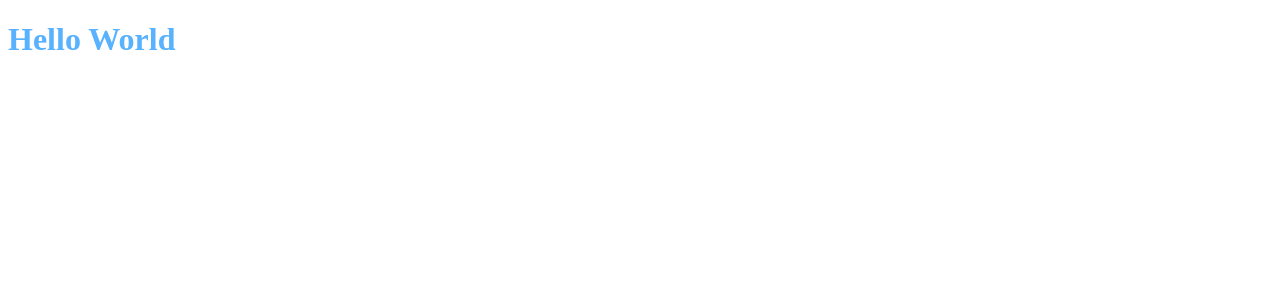
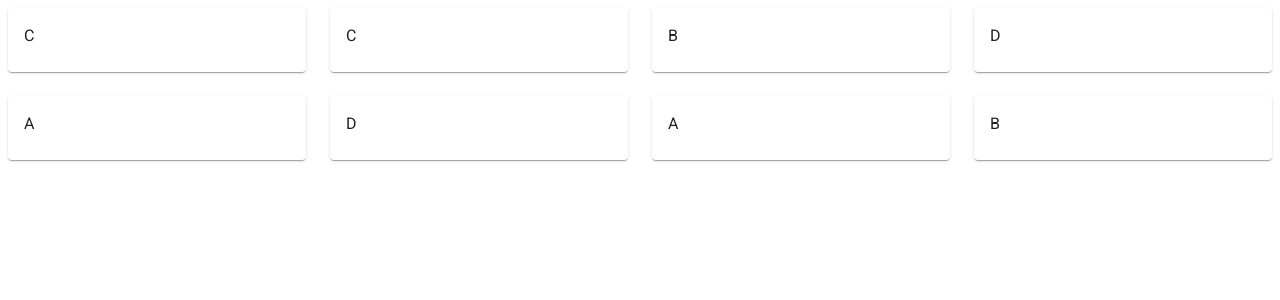
Before and after one commit to mcintyremason/match-game, a React app: page / in a window 1280 px wide. Shown: the top 300 px of the page. Built offline with nearby package versions, Linux system fonts and the light colour scheme.

Commit message:
Dependencies, Board, & MatchCard

```diff
--- a/package.json
+++ b/package.json
@@ -33,8 +33,11 @@
     "@babel/preset-react": "^7.7.4",
     "@babel/preset-typescript": "^7.7.4",
     "@babel/register": "^7.7.4",
+    "@material-ui/core": "^4.9.5",
+    "@material-ui/icons": "^4.9.1",
     "@types/chai": "^4.2.7",
     "@types/enzyme": "^3.10.4",
+    "@types/material-ui": "^0.21.7",
     "@types/mocha": "^5.2.7",
     "@types/react": "^16.9.16",
     "@types/react-dom": "^16.9.4",
@@ -47,6 +50,7 @@
     "html-webpack-plugin": "^3.2.0",
     "ignore-styles": "^5.0.1",
     "jsdom": "^15.2.1",
+    "material-ui": "^0.20.2",
     "mocha": "^6.2.2",
     "node-sass": "^4.13.0",
     "nyc": "^15.0.0",
--- /dev/null
+++ b/src/components/Board/index.tsx
@@ -0,0 +1,57 @@
+import * as React from 'react';
+
+import {
+  Grid
+} from '@material-ui/core';
+
+import MatchCard, { MatchCardType } from '../MatchCard';
+
+type BoardProps = {
+  cards: Array<MatchCardType>
+};
+
+type BoardState = {
+  selectedCard?: string
+} & BoardProps;
+
+class Board extends React.Component<BoardProps, BoardState> {
+  constructor(props: BoardProps) {
+    super(props);
+
+    this.state = {
+      ...props,
+      selectedCard: ''
+    };
+
+    this.selectMatchCard = this.selectMatchCard.bind(this);
+  }
+
+  selectMatchCard = (card: MatchCardType) => {
+    console.log(card);
+
+    this.setState({
+      selectedCard: card.id
+    });
+  }
+
+  render() {
+    const { cards, selectedCard } = this.state;
+
+    return (<Grid container spacing={3}>
+      {cards
+        .sort((a, b) => a.order - b.order)
+        .map(card => (
+        <Grid item xs={6} sm={3} key={card.id}>
+          <MatchCard {... {
+              ...card,
+              selected: selectedCard === card.id
+            }}
+            onClick={() => this.selectMatchCard(card)}
+          />
+        </Grid>
+      ))}
+    </Grid>);
+  }
+}
+
+export default Board;
--- a/src/components/HomePage/index.tsx
+++ b/src/components/HomePage/index.tsx
@@ -1,4 +1,49 @@
 import * as React from 'react';
+
+import Board from '../Board';
+import { MatchCardType } from '../MatchCard';
+
+const cards: Array<MatchCardType> = [{
+    id: '1',
+    value: 'A',
+    order: Math.floor(Math.random() * 4)
+  },
+  {
+    id: '2',
+    value: 'B',
+    order: Math.floor(Math.random() * 4)
+  },
+  {
+    id: '3',
+    value: 'C',
+    order: Math.floor(Math.random() * 4)
+  },
+  {
+    id: '4',
+    value: 'D',
+    order: Math.floor(Math.random() * 4)
+  },
+  {
+    id: '5',
+    value: 'A',
+    order: Math.floor(Math.random() * 4)
+  },
+  {
+    id: '6',
+    value: 'B',
+    order: Math.floor(Math.random() * 4)
+  },
+  {
+    id: '7',
+    value: 'C',
+    order: Math.floor(Math.random() * 4)
+  },
+  {
+    id: '8',
+    value: 'D',
+    order: Math.floor(Math.random() * 4)
+  }
+];
 
 class HomePage extends React.Component<{}, {}> {
   constructor(props: any) {
@@ -7,7 +52,7 @@ class HomePage extends React.Component<{}, {}> {
 
   render() {
     return(
-      <h1>Hello World</h1>
+      <Board {... {cards}}></Board>
     );
   }
 }
--- /dev/null
+++ b/src/components/MatchCard/index.tsx
@@ -0,0 +1,45 @@
+import * as React from 'react';
+
+import { Card, CardContent, Typography } from '@material-ui/core';
+
+export type MatchCardType = {
+  id: string,
+  value: string,
+  order: number,
+  selected?: boolean,
+  onClick?: any
+};
+
+class MatchCard extends React.Component<MatchCardType, MatchCardType> {
+  constructor(props: any) {
+    super(props);
+
+    this.state = {
+      ...props
+    };
+  }
+
+  render() {
+    const {
+      selected
+    } = this.props;
+
+    const {
+      value,
+      onClick
+    } = this.state;
+
+    return (
+      <Card className={`card ${selected ? 'selected' : ''}`} {... { onClick }}>
+        <CardContent>
+          {console.log(selected)}
+          <Typography>
+            {value}
+          </Typography>
+        </CardContent>
+      </Card>
+    );
+  }
+}
+
+export default MatchCard;
--- a/src/index.html
+++ b/src/index.html
@@ -4,7 +4,9 @@
     <meta charset='UTF-8'>
     <meta name='viewport' content='width=device-width, initial-scale=1.0'>
     <meta http-equiv='X-UA-Compatible' content='ie=edge'>
-    <title>React TS</title>
+	<title>React TS</title>
+	<link rel="stylesheet" href="https://fonts.googleapis.com/css?family=Roboto:300,400,500,700&display=swap" />
+    <link rel="stylesheet" href="https://fonts.googleapis.com/icon?family=Material+Icons" />
   </head>
   <body>
     <div id='app'></div>
--- a/src/index.tsx
+++ b/src/index.tsx
@@ -4,11 +4,14 @@ import * as ReactDOM from 'react-dom';
 import './styles/scss/app.scss';
 
 import HomePage from './components/HomePage/index';
+import { MuiThemeProvider } from 'material-ui/styles';
 
 export default class App extends React.Component {
   render() {
     return(
-      <HomePage/>
+      <MuiThemeProvider>
+        <HomePage/>
+      </MuiThemeProvider>
     );
   }
 }
--- a/src/styles/scss/app.scss
+++ b/src/styles/scss/app.scss
@@ -3,3 +3,7 @@
 h1 {
   color: $primary-color;
 }
+
+.card.selected {
+	border: 3px solid red;
+}
--- a/tslint.json
+++ b/tslint.json
@@ -7,7 +7,7 @@
     "readonly-keyword": false,
     "readonly-array": false,
     "no-let": false,
-    "no-array-mutation": true,
+    "no-array-mutation": false,
     "no-object-mutation": false,
     "no-this": false,
     "no-class": false,
```
Also changed, not shown: 1 other file (tests, documents, lock files or other folders).
